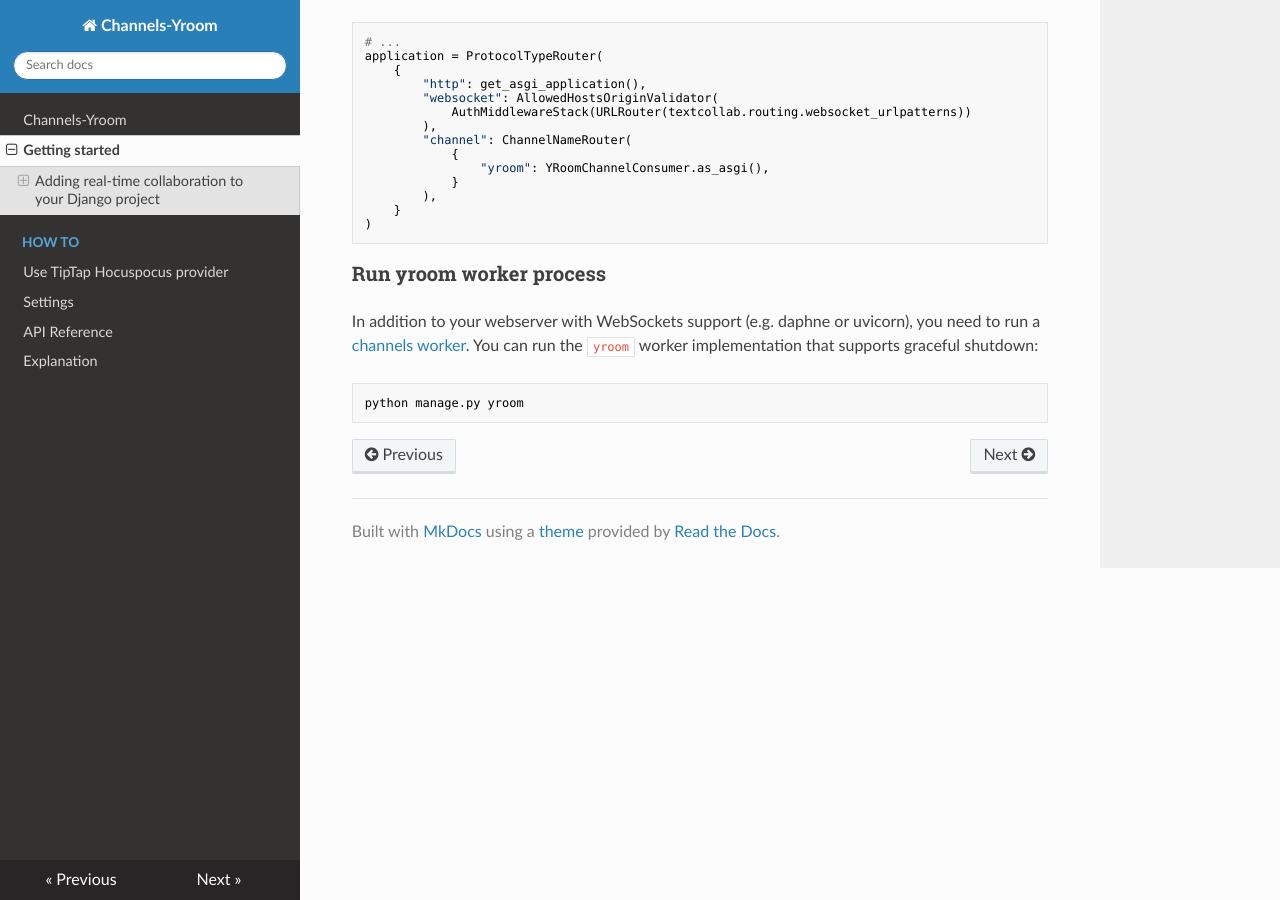
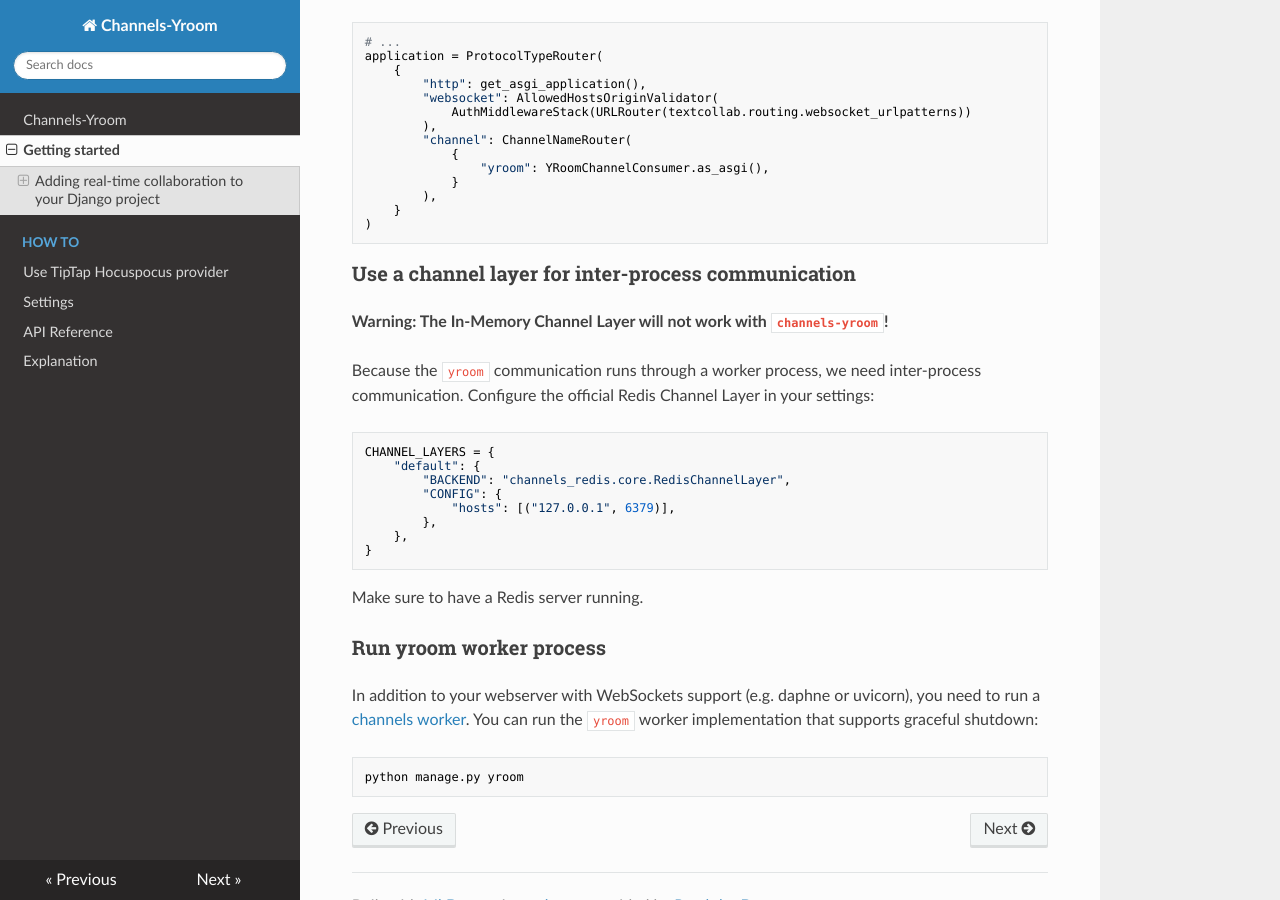
Before and after one commit to stefanw/channels-yroom, an MkDocs documentation site: the page built from docs/tutorial.md, in a window 1280 px wide and 900 px high, scrolled down 992 px. Built offline with MkDocs 1.6.1, drawn with Linux system fonts in a browser that asks for light colours; nearby versions of some CDN libraries.

Commit message:
Add section about channel layer to tutorial

````diff
--- a/docs/tutorial.md
+++ b/docs/tutorial.md
@@ -62,6 +62,27 @@
 )
 ```
 
+### Use a channel layer for inter-process communication
+
+**Warning: The In-Memory Channel Layer will not work with `channels-yroom`!**
+
+Because the `yroom` communication runs through a worker process, we need inter-process communication.
+Configure the official Redis Channel Layer in your settings:
+
+```python
+CHANNEL_LAYERS = {
+    "default": {
+        "BACKEND": "channels_redis.core.RedisChannelLayer",
+        "CONFIG": {
+            "hosts": [("127.0.0.1", 6379)],
+        },
+    },
+}
+```
+
+Make sure to have a Redis server running.
+
+
 ### Run yroom worker process
 
 In addition to your webserver with WebSockets support (e.g. daphne or uvicorn), you need to run a [channels worker](https://channels.readthedocs.io/en/stable/topics/worker.html). You can run the `yroom` worker implementation that supports graceful shutdown:
````
